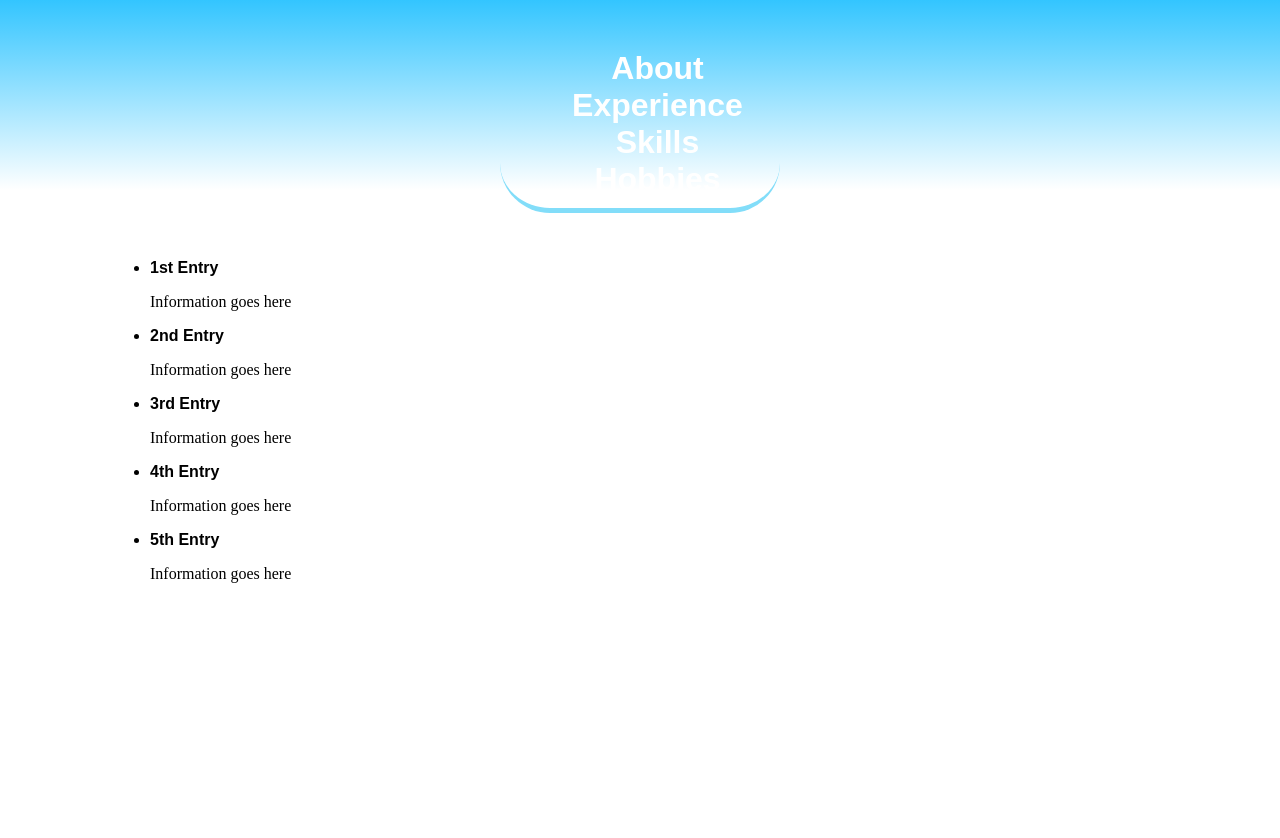
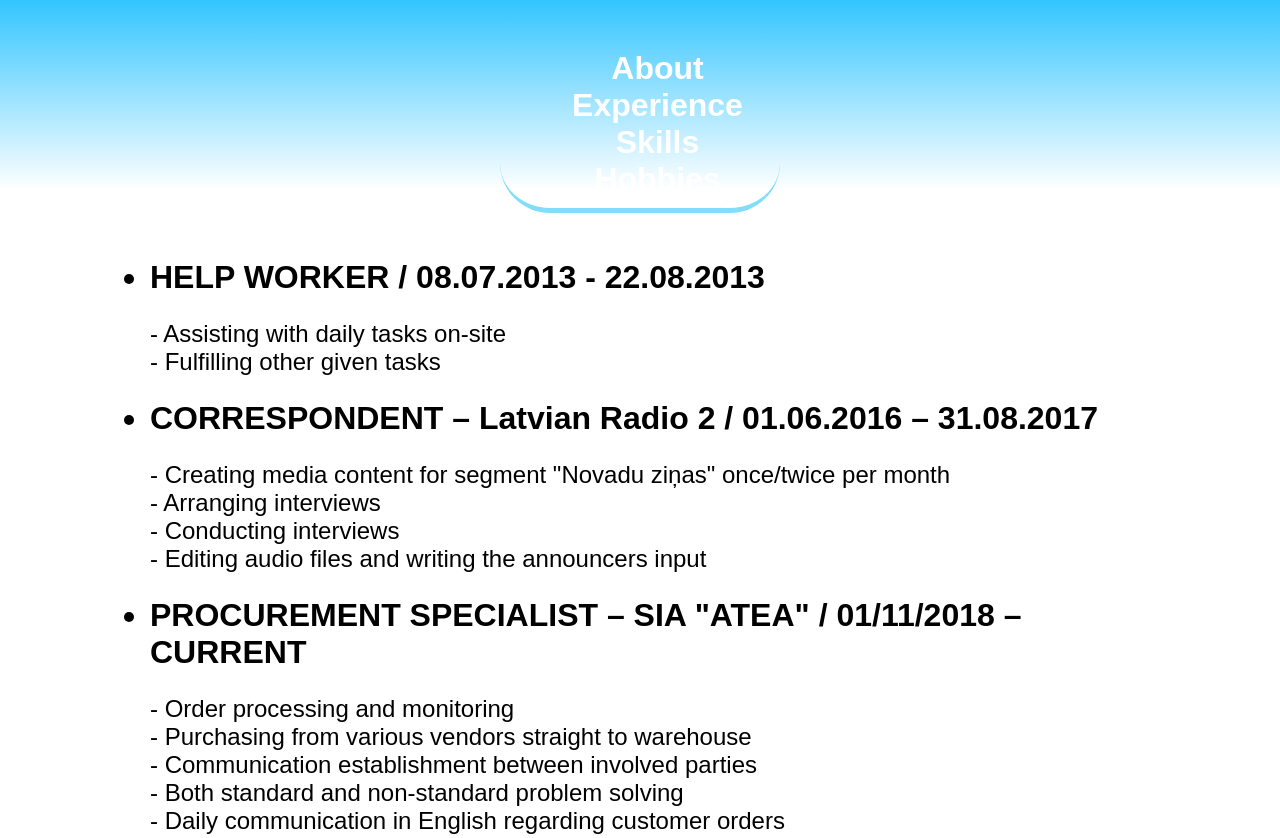
Before and after one commit to ReinisZa/Online-CV, a plain HTML site: page Online-CV/experience.html in a window 1280 px wide. Shown: the top 838 px of the page. Drawn offline with Linux system fonts and the light colour scheme.

Commit message:
Added input information

```diff
--- a/Online-CV/experience.html
+++ b/Online-CV/experience.html
@@ -15,16 +15,20 @@
         </div>
         <div class="main-body">
             <ul>
-                <li>1st Entry</li>
-                <p>Information goes here</p>
-                <li>2nd Entry</li>
-                <p>Information goes here</p>
-                <li>3rd Entry</li>
-                <p>Information goes here</p>
-                <li>4th Entry</li>
-                <p>Information goes here</p>
-                <li>5th Entry</li>
-                <p>Information goes here</p>
+                <li>HELP WORKER / 08.07.2013 - 22.08.2013</li>
+                <p class="experience">- Assisting with daily tasks on-site<br>
+                    - Fulfilling other given tasks<br> </p>
+                <li>CORRESPONDENT – Latvian Radio 2 / 01.06.2016 – 31.08.2017</li>
+                <p class="experience">- Creating media content for segment "Novadu ziņas" once/twice per month <br>
+                    - Arranging interviews<br>
+                    - Conducting interviews<br>
+                    - Editing audio files and writing the announcers input<br></p>
+                <li>PROCUREMENT SPECIALIST – SIA "ATEA" / 01/11/2018 – CURRENT</li>
+                <p class="experience">- Order processing and monitoring<br>
+                    - Purchasing from various vendors straight to warehouse<br>
+                    - Communication establishment between involved parties<br>
+                    - Both standard and non-standard problem solving<br>
+                    - Daily communication in English regarding customer orders<br></p>
             </ul>
         </div>
         <footer>
--- a/Online-CV/style.css
+++ b/Online-CV/style.css
@@ -38,6 +38,7 @@ h2{
 li{
     font-family: "CustomFont", sans-serif;
     font-weight: 800;
+    font-size: 32px;
 }
 @font-face{
     font-family: "CustomFont";
@@ -108,7 +109,7 @@ li{
     margin: 0;
 }
 .body-text{
-    font-family: Verdana, Geneva, Tahoma, monospace;
+    font-family: "CustomFont", sans-serif;
     display: inline-flex;
     font-size: 26px;
     /*grid-column: 2;
@@ -144,22 +145,26 @@ div.gallery {
     float: left;
     width: 350px;
     height: 350px;
-  }
+}
 
   div.gallery:hover {
     border: 1px solid #777;
-  }
+}
 
   div.gallery img {
     width: 100%;
     height: 230px;
-  }
+}
 
   div.desc {
     padding: 15px;
     text-align: center;
-  }
+}
   .gallery-image{
       height: auto;
       width: auto;
-  }
+}
+.experience{
+    font-size: 24px;
+    font-family: "CustomFont", sans-serif;
+}
```
